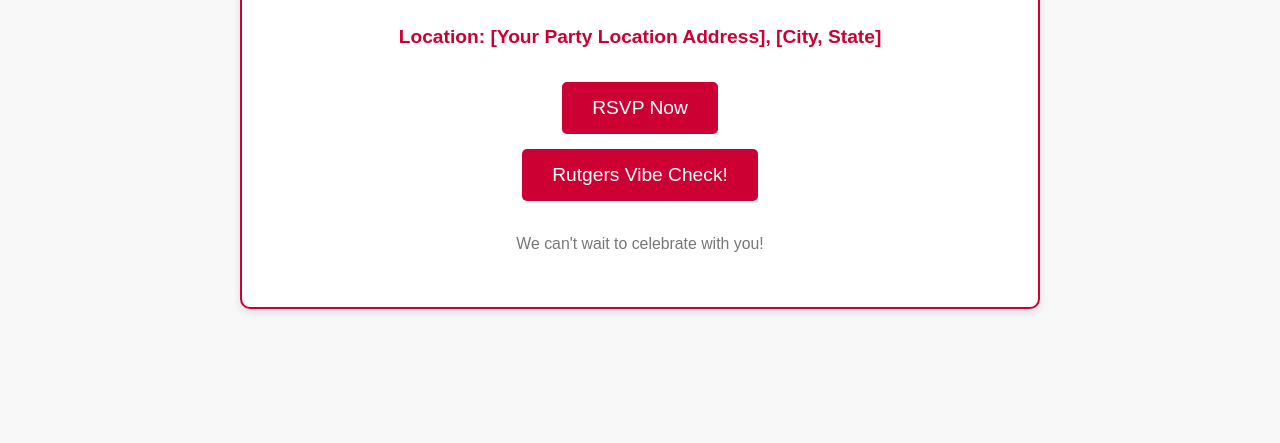
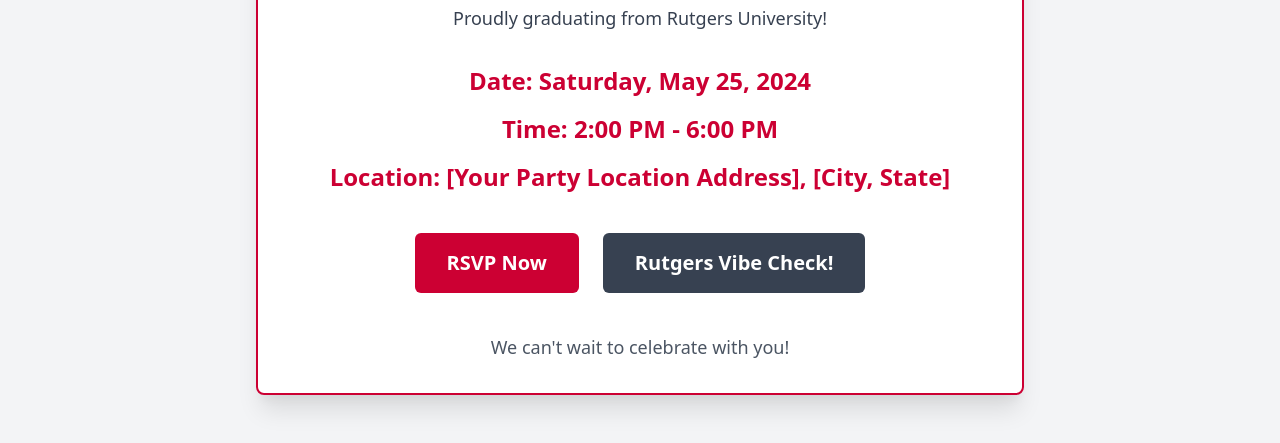
Before and after one commit to GeorgiyAleksanyan/test, a plain HTML site: page index.html in a window 1280 px wide. Shown: the part 430-873 px from the top of the page. Before the commit the page ends 800 px from the top, so only its background shows below. Drawn offline with nearby package versions, Linux system fonts and the light colour scheme.

Commit message:
AI update: change up the project. Rename the files appropriately, and make changes to the navigation. Add some twailwind css and make sure the page looks modern with cool navigation. Keep in mind this should work on github pages.

```diff
--- a/index.html
+++ b/index.html
@@ -4,107 +4,73 @@
     <meta charset="UTF-8">
     <meta name="viewport" content="width=device-width, initial-scale=1.0">
     <title>Rutgers Graduation Party - Home</title>
+    <link href="https://cdn.jsdelivr.net/npm/tailwindcss@2.2.19/dist/tailwind.min.css" rel="stylesheet">
     <style>
-        body {
-            font-family: Arial, sans-serif;
-            margin: 0;
-            padding: 0;
-            background-color: #F8F8F8; /* Light grey background */
-            color: #333;
-            display: flex;
-            justify-content: center;
-            align-items: center;
-            min-height: 100vh;
-            text-align: center;
-        }
-        .container {
-            background-color: #FFFFFF; /* White container */
-            border: 2px solid #CC0033; /* Rutgers Scarlet border */
-            border-radius: 10px;
-            box-shadow: 0 4px 8px rgba(0, 0, 0, 0.1);
-            padding: 40px;
-            max-width: 800px;
-            width: 90%;
-            box-sizing: border-box;
-        }
-        h1 {
-            color: #CC0033; /* Rutgers Scarlet */
-            font-size: 2.5em;
-            margin-bottom: 20px;
-            text-transform: uppercase;
-        }
-        h2 {
-            color: #555;
-            font-size: 1.8em;
-            margin-bottom: 15px;
-        }
-        p {
-            font-size: 1.1em;
-            line-height: 1.6;
-            margin-bottom: 10px;
-        }
-        .details p {
-            font-size: 1.2em;
-            font-weight: bold;
+        /* Custom styles not easily covered by Tailwind */
+        .rutgers-scarlet {
             color: #CC0033;
         }
-        .button-group {
-            display: flex;
-            flex-direction: column;
-            gap: 15px;
-            margin-top: 30px;
-            align-items: center;
+        .bg-rutgers-scarlet {
+            background-color: #CC0033;
         }
-        .action-button {
-            display: inline-block;
-            background-color: #CC0033; /* Rutgers Scarlet */
-            color: #FFFFFF;
-            padding: 15px 30px;
-            border-radius: 5px;
-            text-decoration: none;
-            font-size: 1.2em;
-            transition: background-color 0.3s ease;
-            width: fit-content;
+        .border-rutgers-scarlet {
+            border-color: #CC0033;
         }
-        .action-button:hover {
-            background-color: #990022; /* Darker Scarlet on hover */
+        .hover\:bg-rutgers-darker:hover {
+            background-color: #990022;
         }
-        .logo {
-            margin-bottom: 20px;
-        }
-        .logo span {
-            font-size: 3em;
-            color: #CC0033;
-            font-weight: bold;
-        }
-        .footer {
-            margin-top: 30px;
-            font-size: 0.9em;
-            color: #777;
+        /* A simple responsive menu for smaller screens (hamburger-like behavior) */
+        @media (max-width: 768px) {
+            .nav-links {
+                display: none;
+                flex-direction: column;
+                width: 100%;
+                text-align: center;
+            }
+            .nav-links.active {
+                display: flex;
+            }
+            .nav-toggle {
+                display: block;
+            }
         }
     </style>
 </head>
-<body>
-    <div class="container">
-        <div class="logo">
-            <span role="img" aria-label="Rutgers R">R</span>
+<body class="font-sans antialiased bg-gray-100 text-gray-800 min-h-screen flex flex-col items-center p-4">
+    <nav class="bg-rutgers-scarlet p-4 text-white w-full sticky top-0 z-10 shadow-md mb-8">
+        <div class="container mx-auto flex justify-between items-center">
+            <a href="index.html" class="text-2xl font-bold tracking-wider">RUTGERS GRAD PARTY</a>
+            <div class="md:hidden nav-toggle cursor-pointer" onclick="document.querySelector('.nav-links').classList.toggle('active');">
+                <svg class="w-6 h-6" fill="none" stroke="currentColor" viewBox="0 0 24 24" xmlns="http://www.w3.org/2000/svg"><path stroke-linecap="round" stroke-linejoin="round" stroke-width="2" d="M4 6h16M4 12h16m-7 6h7"></path></svg>
+            </div>
+            <div class="nav-links hidden md:flex md:items-center space-x-4">
+                <a href="index.html" class="hover:text-gray-300 transition-colors duration-200">Home</a>
+                <a href="rsvp.html" class="hover:text-gray-300 transition-colors duration-200">RSVP</a>
+                <a href="quiz.html" class="hover:text-gray-300 transition-colors duration-200">Rutgers Vibe Check</a>
+            </div>
         </div>
-        <h1>You're Invited!</h1>
-        <h2>Join us to celebrate [Student's Name]'s Graduation!</h2>
-        <p>Proudly graduating from Rutgers University!</p>
+    </nav>
 
-        <div class="details">
-            <p><strong>Date:</strong> Saturday, May 25, 2024</p>
-            <p><strong>Time:</strong> 2:00 PM - 6:00 PM</p>
-            <p><strong>Location:</strong> [Your Party Location Address], [City, State]</p>
+    <div class="container bg-white border-2 border-rutgers-scarlet rounded-lg shadow-xl p-8 max-w-3xl w-full mx-auto my-8 text-center">
+        <div class="mb-6">
+            <span class="text-7xl font-extrabold rutgers-scarlet" role="img" aria-label="Rutgers R">R</span>
+        </div>
+        <h1 class="text-5xl font-extrabold rutgers-scarlet mb-4 uppercase">You're Invited!</h1>
+        <h2 class="text-3xl font-semibold text-gray-700 mb-6">Join us to celebrate [Student's Name]'s Graduation!</h2>
+        <p class="text-lg leading-relaxed text-gray-700 mb-8">Proudly graduating from Rutgers University!</p>
+
+        <div class="details space-y-4 mb-10">
+            <p class="text-2xl font-bold rutgers-scarlet"><strong>Date:</strong> Saturday, May 25, 2024</p>
+            <p class="text-2xl font-bold rutgers-scarlet"><strong>Time:</strong> 2:00 PM - 6:00 PM</p>
+            <p class="text-2xl font-bold rutgers-scarlet"><strong>Location:</strong> [Your Party Location Address], [City, State]</p>
         </div>
 
-        <div class="button-group">
-            <a href="rsvp.html" class="action-button">RSVP Now</a>
-            <a href="test.html" class="action-button">Rutgers Vibe Check!</a>
+        <div class="flex flex-col md:flex-row justify-center gap-6 mt-10">
+            <a href="rsvp.html" class="action-button bg-rutgers-scarlet text-white px-8 py-4 rounded-md text-xl font-semibold hover:bg-rutgers-darker transition-colors duration-300">RSVP Now</a>
+            <a href="quiz.html" class="action-button bg-gray-700 text-white px-8 py-4 rounded-md text-xl font-semibold hover:bg-gray-900 transition-colors duration-300">Rutgers Vibe Check!</a>
         </div>
 
-        <div class="footer">
+        <div class="mt-10 text-lg text-gray-600">
             <p>We can't wait to celebrate with you!</p>
         </div>
     </div>
```
